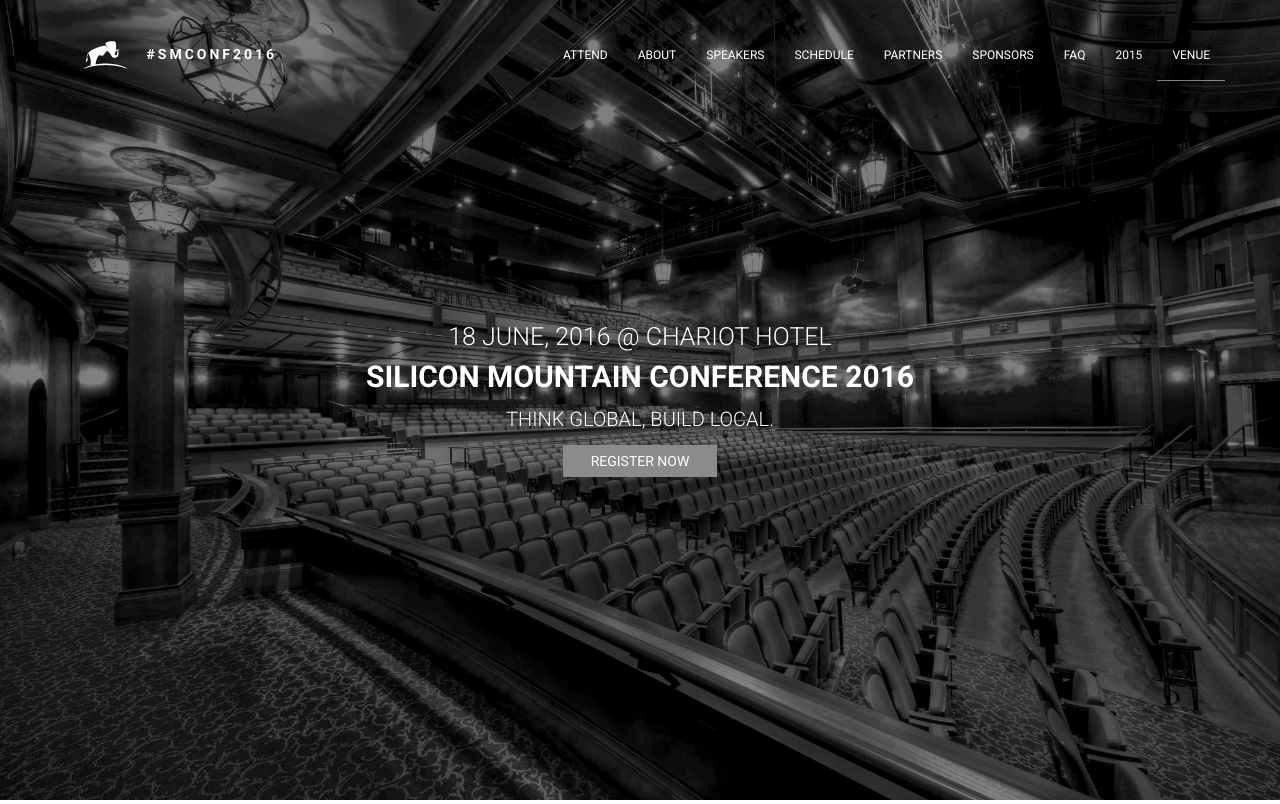
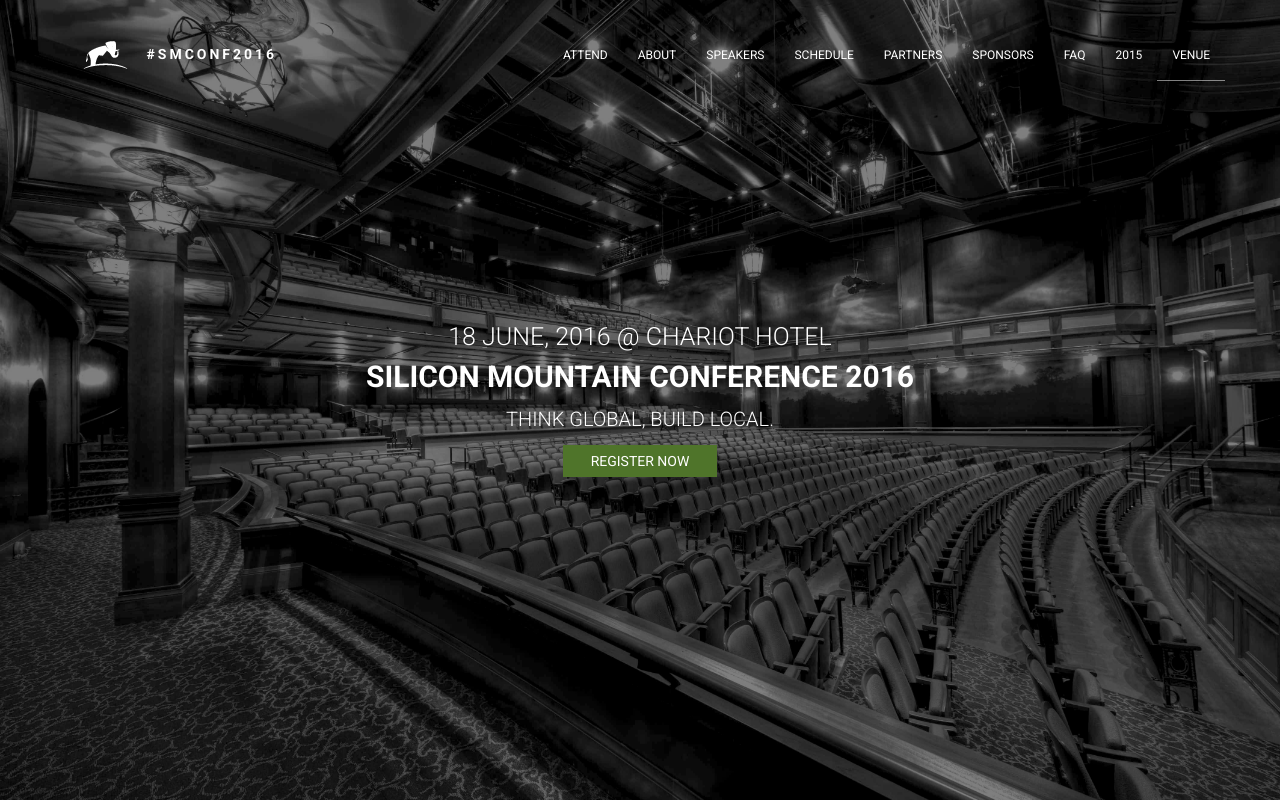
Before and after one commit to silicon-mountain/smconf.org, a PHP site: page / in a window 1280 px wide. Shown: the top 804 px of the page. Run offline with PHP 8.4, Linux system fonts and the light colour scheme; some libraries are stand-ins or nearby versions.

Commit message:
Button Changed
Register Button Changed

```diff
--- a/assets/css/main.css
+++ b/assets/css/main.css
@@ -201,12 +201,12 @@
  */
 .btn-white {
   color: #FFFFFF;
-  background-color: #729A3E
+  background-color: #4F742A
 ;
 }
 .btn-white:hover, .btn-white:focus {
   color: #000;
-  background-color: #fff;
+  background-color: #4F742A;
 }
 
 .btn-black {
@@ -350,7 +350,7 @@
   position: relative;
   text-align: center;
   background: url(../images/backgrounds/header.jpg) no-repeat center center/cover;
-  -webkit-filter: grayscale(100%); /* Chrome, Safari, Opera */
+  /*-webkit-filter: grayscale(100%); /* Chrome, Safari, Opera */*/
     filter: grayscale(100%);
 }
 .site-header::before {
@@ -534,8 +534,7 @@
   height: 150px;
   width: 150px;
   margin: 25px auto;
-  -webkit-transition: 0.5s all linear;
-          transition: 0.5s all linear;
+
           -webkit-filter: grayscale(100%); /* Chrome, Safari, Opera */
     filter: grayscale(100%);
 }
```
